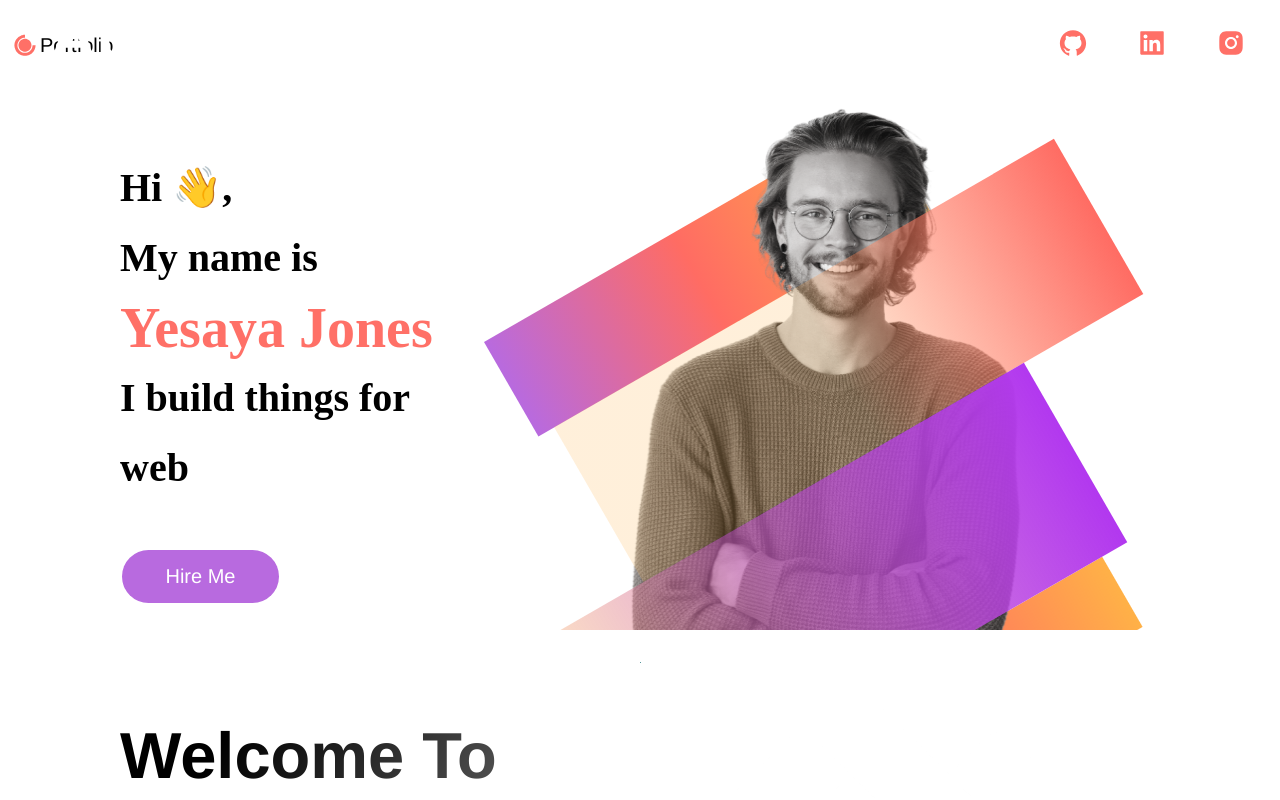
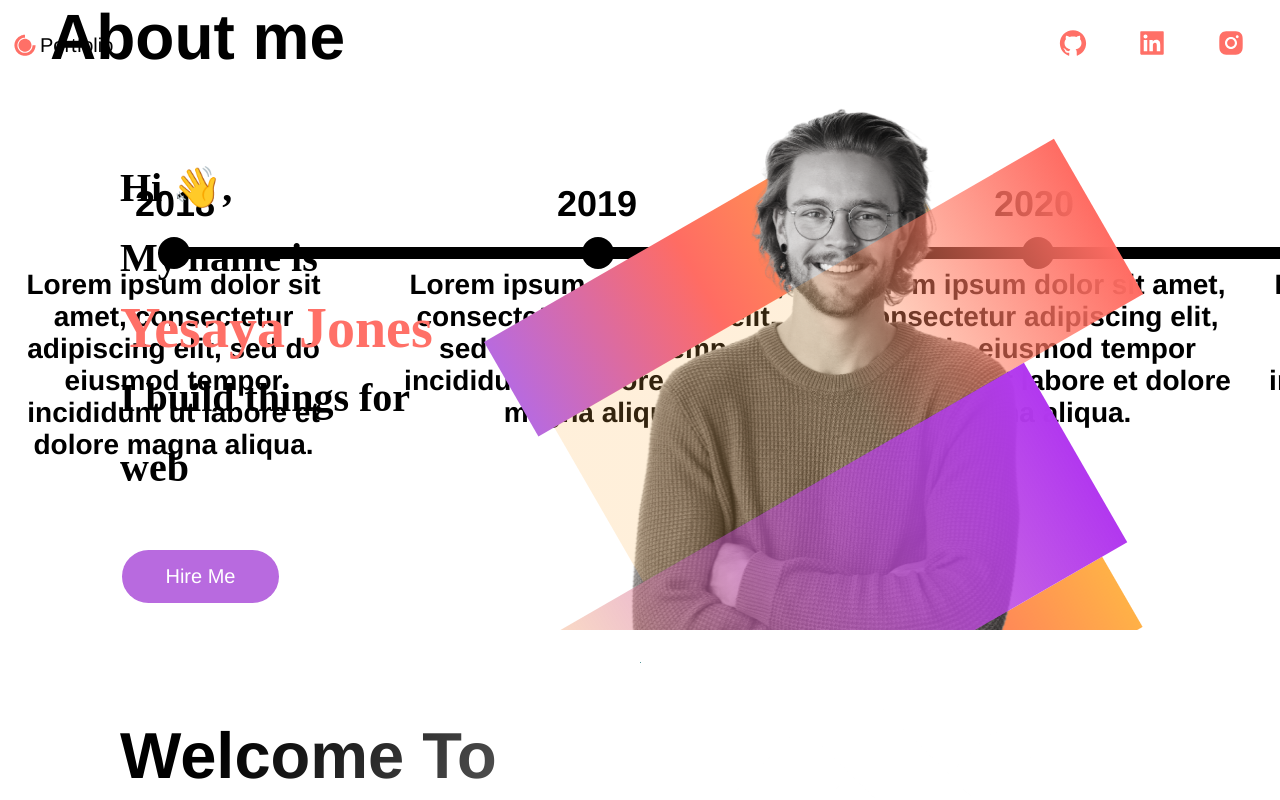
Before and after one commit to yesayajones/portfolio, a Next.js app: page / in a window 1280 px wide. Shown: the top 800 px of the page. Built offline with nearby package versions, Linux system fonts and the light colour scheme.

Commit message:
chore: Style the Timeline components black

```diff
--- a/src/components/TimeLine/TimeLineStyles.js
+++ b/src/components/TimeLine/TimeLineStyles.js
@@ -35,7 +35,7 @@ export const OverlapGroup = styled.div`
 `;
 
 export const Rectangle = styled.div`
-  background-color: #ffffff;
+  background-color: #000000;
   height: 12px;
   left: 15px;
   position: absolute;
@@ -44,7 +44,7 @@ export const Rectangle = styled.div`
 `;
 
 export const Ellipse = styled.div`
-  background-color: #ffffff;
+  background-color: #000000;
   border-radius: 16px;
   height: 32px;
   left: 0;
@@ -54,7 +54,7 @@ export const Ellipse = styled.div`
 `;
 
 export const Div = styled.div`
-  background-color: #ffffff;
+  background-color: #000000;
   border-radius: 16px;
   height: 32px;
   left: 424px;
@@ -64,7 +64,7 @@ export const Div = styled.div`
 `;
 
 export const Ellipse2 = styled.div`
-  background-color: #ffffff;
+  background-color: #000000;
   border-radius: 16px;
   height: 32px;
   left: 864px;
@@ -74,7 +74,7 @@ export const Ellipse2 = styled.div`
 `;
 
 export const Ellipse3 = styled.div`
-  background-color: #ffffff;
+  background-color: #000000;
   border-radius: 16px;
   height: 32px;
   left: 1288px;
@@ -84,7 +84,7 @@ export const Ellipse3 = styled.div`
 `;
 
 export const TextWrapper = styled.div`
-  color: #ffffff;
+  color: #000000;
   font-family: "Poppins-SemiBold", Helvetica;
   font-size: 36px;
   font-weight: 600;
@@ -96,7 +96,7 @@ export const TextWrapper = styled.div`
 `;
 
 export const TextWrapper2 = styled.div`
-  color: #ffffff;
+  color: #000000;
   font-family: "Poppins-SemiBold", Helvetica;
   font-size: 36px;
   font-weight: 600;
@@ -108,7 +108,7 @@ export const TextWrapper2 = styled.div`
 `;
 
 export const TextWrapper3 = styled.div`
-  color: #ffffff;
+  color: #000000;
   font-family: "Poppins-SemiBold", Helvetica;
   font-size: 36px;
   font-weight: 600;
@@ -120,7 +120,7 @@ export const TextWrapper3 = styled.div`
 `;
 
 export const TextWrapper4 = styled.div`
-  color: #ffffff;
+  color: #000000;
   font-family: "Poppins-SemiBold", Helvetica;
   font-size: 36px;
   font-weight: 600;
@@ -132,7 +132,7 @@ export const TextWrapper4 = styled.div`
 `;
 
 export const P = styled.p`
-  color: #ffffff;
+  color: #000000;
   font-family: "Poppins-SemiBold", Helvetica;
   font-size: 28px;
   font-weight: 600;
@@ -146,7 +146,7 @@ export const P = styled.p`
 `;
 
 export const TextWrapper5 = styled.div`
-  color: #ffffff;
+  color: #000000;
   font-family: "Poppins-SemiBold", Helvetica;
   font-size: 28px;
   font-weight: 600;
@@ -160,7 +160,7 @@ export const TextWrapper5 = styled.div`
 `;
 
 export const TextWrapper6 = styled.div`
-  color: #ffffff;
+  color: #000000;
   font-family: "Poppins-SemiBold", Helvetica;
   font-size: 28px;
   font-weight: 600;
@@ -174,7 +174,7 @@ export const TextWrapper6 = styled.div`
 `;
 
 export const TextWrapper7 = styled.div`
-  color: #ffffff;
+  color: #000000;
   font-family: "Poppins-SemiBold", Helvetica;
   font-size: 28px;
   font-weight: 600;
@@ -188,7 +188,7 @@ export const TextWrapper7 = styled.div`
 `;
 
 export const TextWrapper8 = styled.div`
-  color: #ffffff;
+  color: #000000;
   font-family: "Poppins-SemiBold", Helvetica;
   font-size: 64px;
   font-weight: 600;
```
